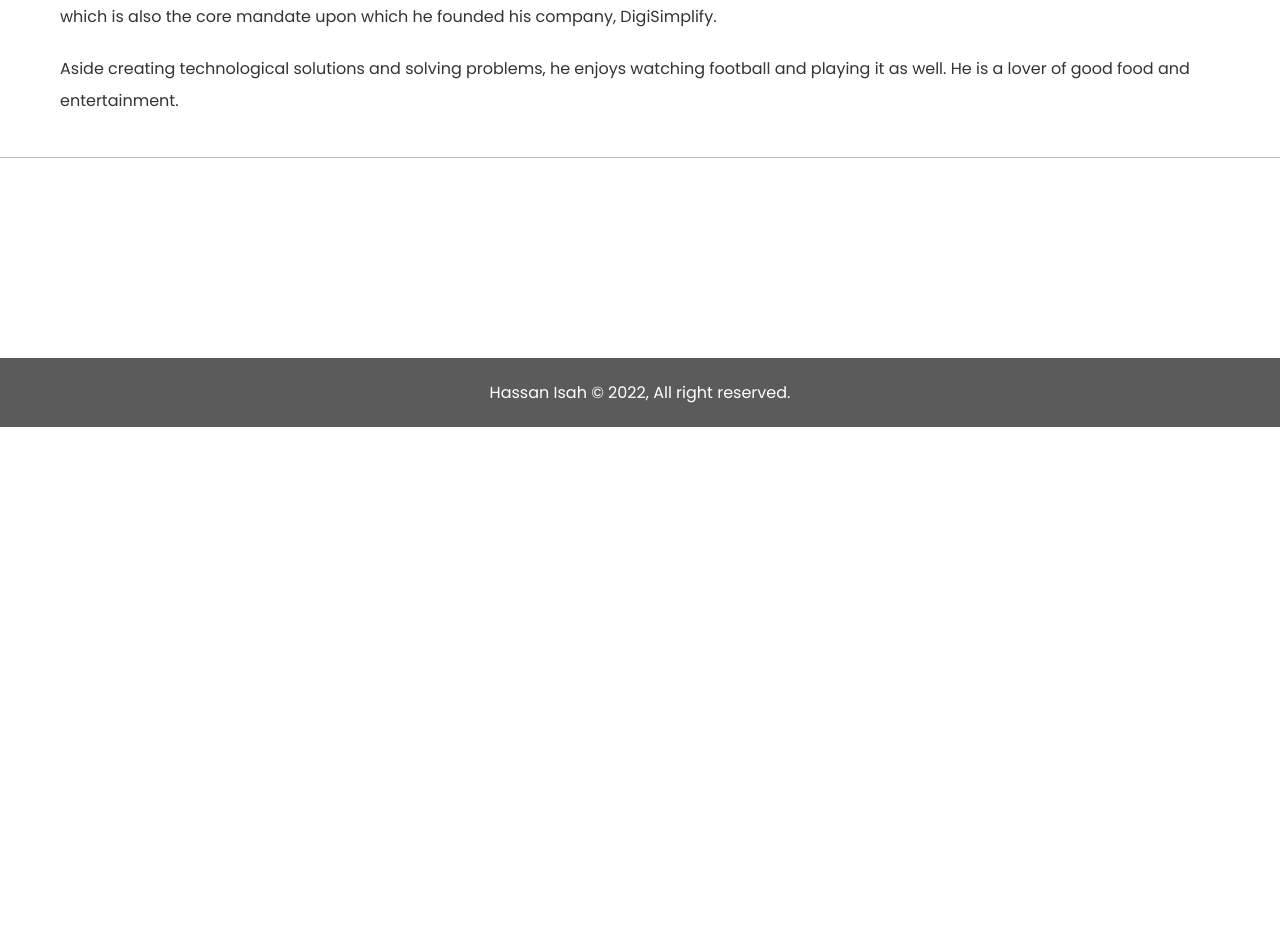
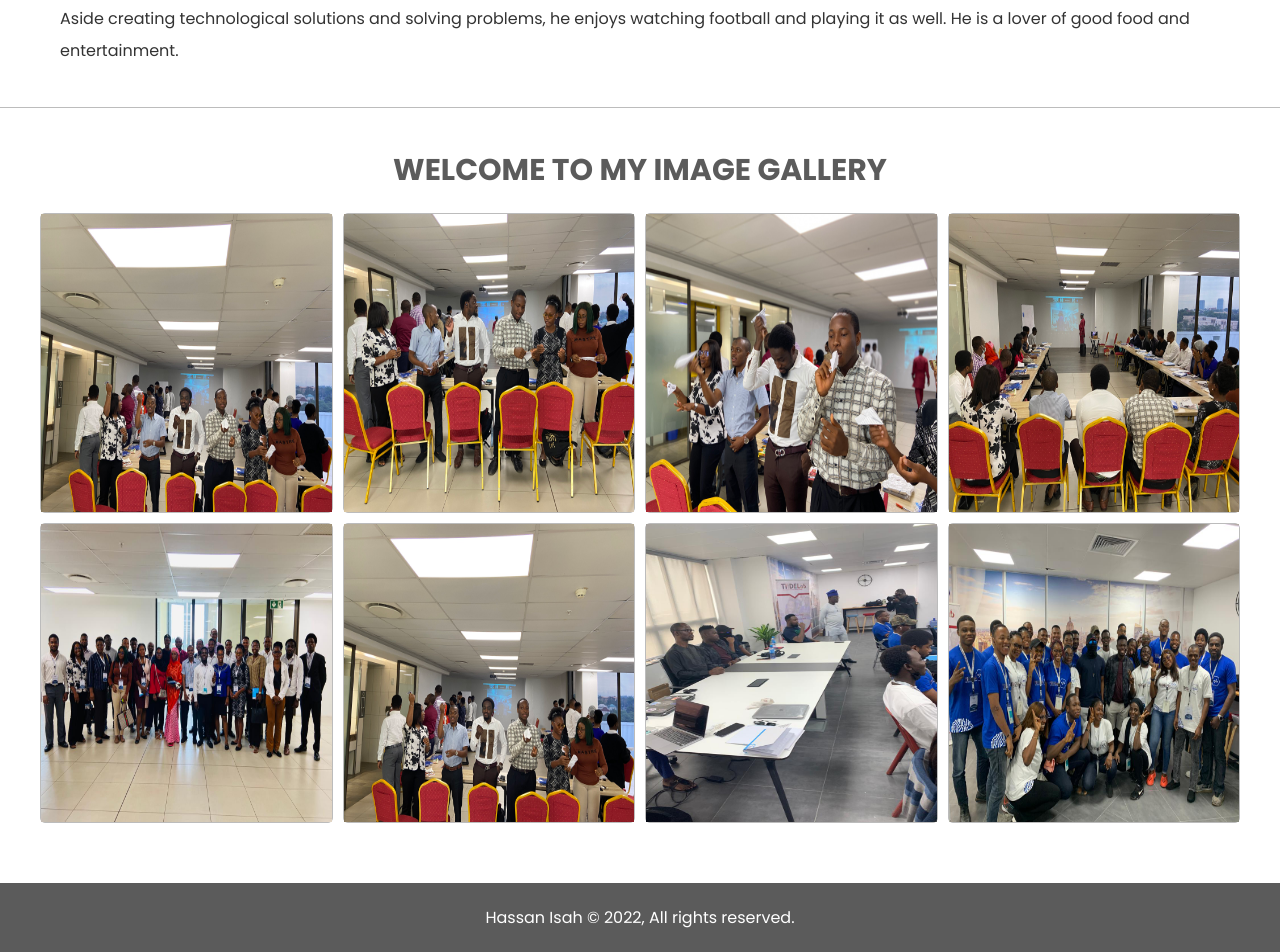
Before and after one commit to ibnisah/tiide-lab-portfolio-project, a plain HTML site: page about.html in a window 1280 px wide. Shown: the part 644-1596 px from the top of the page. Before the commit the page ends 1071 px from the top, so only its background shows below. Drawn offline with Linux system fonts and the light colour scheme.

Commit message:
Added images on the gallery section and also added a favicon icon

```diff
--- a/about.html
+++ b/about.html
@@ -7,6 +7,7 @@
     <meta name="description" content="Welcome to my portfolio website">
     <meta name="keyword" content="portfolio, frontend, developer, javascript, react.js">
     <link rel="stylesheet" href="css/style.css">
+    <link rel="shortcut icon" type="image/x-icon" href="favicon.ico">
     <title>About Me</title>
 </head>
 <body>
@@ -56,11 +57,43 @@
                 Aside creating technological solutions and solving problems, he enjoys watching football and playing it as well.
                 He is a lover of good food and entertainment.
         </section>
+        <section class="image-section section">
+            <h2>Welcome to my Image Gallery</h2>
+            <div class="image-container">
+
+                <div class="img-card">
+                    <img src="img/img1.jpg" alt="">
+                </div>
+                <div class="img-card">
+                    <img src="img/img2.jpg" alt="">
+                </div>
+                <div class="img-card">
+                    <img src="img/img3.jpg" alt="">
+                </div>
+                <div class="img-card">
+                    <img src="img/img4.jpg" alt="">
+                </div>
+                <div class="img-card">
+                    <img src="img/img5.jpg" alt="">
+                </div>
+                <div class="img-card">
+                    <img src="img/img6.jpg" alt="">
+                </div>
+                <div class="img-card">
+                    <img src="img/img7.jpg" alt="">
+                </div>
+                <div class="img-card">
+                    <img src="img/img8.jpg" alt="">
+                </div>
+
+            </div>
+
+        </section>
     </main>
 
     <footer id="main-footer">
         <p>
-            Hassan Isah &copy; 2022, All right reserved.
+            Hassan Isah &copy; 2022, All rights reserved.
         </p>
     </footer>
 
--- a/css/style.css
+++ b/css/style.css
@@ -25,7 +25,6 @@ li {
 
 /* Header section */
 header {
-    /* border-bottom: #bcbcbc solid 1px; */
     background-color: #bcbcbc;
     padding: 0.8rem 1.4rem;
     position: sticky;
@@ -71,7 +70,7 @@ header {
     background-image: url(../img/hero-background.JPG);
     background-size: cover;
     background-position: 10%;
-    height: 80vh;
+    height: 100vh;
     position: relative;
     display: flex;
     flex-direction: column;
@@ -88,7 +87,7 @@ header {
     background-color: rgba( 0, 0, 0, 0.3);
     position: absolute;
     top: 0;
-    height: 80vh;
+    height: 100vh;
     width: 100%;
 }
 
@@ -161,7 +160,7 @@ header {
 /* Main Body Content */
 
 main {
-    margin-top: 100px;
+    margin-top: 50px;
 }
 
 .section {
@@ -194,6 +193,30 @@ main {
     line-height: 2;
     color: #333;
 }
+
+/* .image-section {
+    background: #eee;
+} */
+
+.image-container {
+    display: grid;
+    grid-template-columns: 1fr 1fr 1fr 1fr;
+    gap: 10px;
+    margin-top: 20px;
+}
+
+.image-section .image-container .img-card {
+    border: #bcbcbc solid 1px;
+    border-radius: 5px;
+    height: 300px;
+}
+
+.image-section .image-container .img-card img {
+    width: 100%;
+    height: 100%;
+}
+
+
 
 /* Working */
 
@@ -459,7 +482,7 @@ main {
     justify-content: center;
     padding: 1.4rem;
     color: #fff;
-    margin-top: 200px;
+    margin-top: 20px;
 }
 
 /* Mobile styling */
@@ -474,7 +497,7 @@ main {
     #nav-bar ul {
         display: block;
         text-align: center;
-        /* gap: 2.8rem; */
+
 
 
     }
@@ -483,6 +506,8 @@ main {
 
         border-top: #eee solid 1px;
     }
+
+    #nav-bar ul li:first-child { border-top: none;}
 
     #nav-bar ul li a {
         font-size: 1rem;
@@ -518,6 +543,20 @@ main {
         margin-bottom: 50px;
     }
 
+    /* Mobile section Image section */
+
+    .image-container {
+        display: block;
+
+    }
+
+    .image-section .image-container .img-card {
+        width: 80%;
+        height: 200px;
+        margin: 20px auto;
+    }
+
+
     /* Place of work */
 
     .place-of-work-pill {
@@ -530,8 +569,6 @@ main {
     .place-of-work-pill:hover {
         font-size: 20px;
     }
-
-
 
     .service-card-container {
         display: block;
@@ -551,7 +588,7 @@ main {
 
     .project-card {
         margin: 20px auto;
-        width: 80%;
+        width: 98%;
 
     }
 
@@ -568,6 +605,7 @@ main {
 
     .stack-group {
         display: block;
+        text-align: center;
 
     }
 
@@ -582,5 +620,15 @@ main {
         width: 300px;
     }
 
+    #main-footer p {
+        font-size: 0.6rem;
+    }
+
 
 }
+
+@media screen and (max-width: 740px) {
+    .brief { margin-bottom: 5px;}
+
+
+}
```
Also changed, not shown: contact.html (+6 -5 lines), index.html (+5 -4 lines), work.html (+3 -2 lines), favicon.ico (added), img/20220618_221855.jpg (added), img/img1.jpg (added), img/img2.jpg (added), img/img3.jpg (added), img/img4.jpg (added), img/img5.jpg (added), img/img6.jpg (added), img/img7.jpg (added), img/img8.jpg (added).
